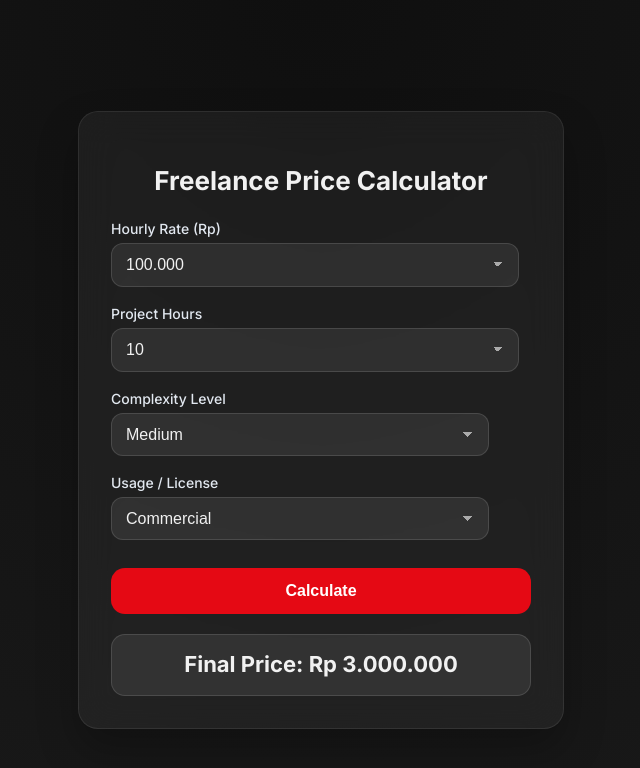
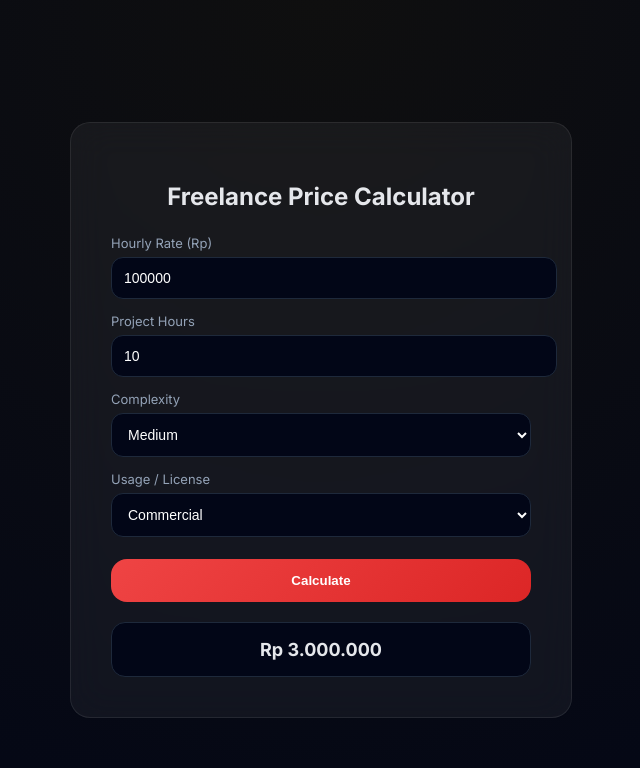
Before and after one commit to Augustiart/freelance-calculator, a plain HTML site: page index.html in a window 1280 px wide. Both pictures are taken after a click on the button "Calculate". Shown: the whole page, without its empty margins (319-959 px from the left). Drawn offline with Linux system fonts and the light colour scheme.

Commit message:
Update index.html

```diff
--- a/index.html
+++ b/index.html
@@ -1,205 +1,143 @@
 <!DOCTYPE html>
 <html lang="id">
 <head>
-<meta charset="UTF-8" />
-<meta name="viewport" content="width=device-width, initial-scale=1.0" />
-<title>Freelance Price Calculator - Modern UI</title>
-<link href="https://fonts.googleapis.com/css2?family=Inter:wght@300;400;500;600;700&display=swap" rel="stylesheet" />
+<meta charset="UTF-8">
+<meta name="viewport" content="width=device-width, initial-scale=1.0">
+<title>Freelance Price Calculator</title>
+
+<link href="https://fonts.googleapis.com/css2?family=Inter:wght@400;600;700&display=swap" rel="stylesheet">
+
 <style>
-  body {
-    font-family: 'Inter', sans-serif;
-    background: radial-gradient(circle at top, #0f0f0f, #1a1a1a);
-    min-height: 100vh;
-    margin: 0;
-    display: flex;
-    justify-content: center;
-    align-items: center;
-    padding: 20px;
+body{
+  font-family:'Inter',sans-serif;
+  background:radial-gradient(circle at top,#0f0f0f,#020617);
+  min-height:100vh;
+  margin:0;
+  display:flex;
+  justify-content:center;
+  align-items:center;
+  padding:20px;
+  color:#e5e7eb;
 }
 
-  .container {
-    width: 100%;
-    max-width: 420px;
-    background: rgba(255, 255, 255, 0.05);
-    backdrop-filter: blur(18px);
-    border-radius: 20px;
-    padding: 32px;
-    box-shadow: 0 20px 40px rgba(0,0,0,0.25);
-    border: 1px solid rgba(255, 255, 255, 0.08);
-    animation: fadeIn 0.7s ease;
+/* === CARD (SAMA PERSIS) === */
+.card{
+  background:rgba(255,255,255,0.05);
+  backdrop-filter:blur(18px);
+  border:1px solid rgba(255,255,255,0.08);
+  border-radius:20px;
+  padding:40px;
+  width:100%;
+  max-width:420px;
 }
 
-  @keyframes fadeIn {
-    from { opacity: 0; transform: translateY(20px); }
-    to { opacity: 1; transform: translateY(0); }
+h2{
+  text-align:center;
+  margin-bottom:24px;
 }
 
-  h2 {
-    text-align: center;
-    color: #f1f1f1;
-    font-weight: 700;
-    font-size: 26px;
-    margin-bottom: 24px;
+/* === FORM === */
+label{
+  display:block;
+  margin-top:14px;
+  font-size:13px;
+  color:#94a3b8;
 }
 
-  label {
-    color: #e2e8f0;
-    font-size: 14px;
-    font-weight: 500;
-    margin-bottom: 6px;
-    display: block;
+input,select{
+  width:100%;
+  padding:12px;
+  margin-top:6px;
+  border-radius:12px;
+  border:1px solid #1e293b;
+  background:#020617;
+  color:#fff;
+  font-size:14px;
 }
 
-  input, select {
-    width: 90%;
-    padding: 12px 14px;
-    border-radius: 12px;
-    border: 1px solid rgba(255,255,255,0.12);
-    font-size: 16px;
-    margin-bottom: 18px;
-    background: rgba(255,255,255,0.08);
-    color: #f1f1f1;
-    outline: none;
-    transition: 0.25s ease;
-    appearance: none;
-    -webkit-appearance: none;
-    -moz-appearance: none;
-    background-image: linear-gradient(45deg, transparent 50%, #aaa 50%), linear-gradient(135deg, #aaa 50%, transparent 50%);
-    background-position: calc(100% - 20px) calc(1em + 2px), calc(100% - 15px) calc(1em + 2px);
-    background-size: 5px 5px, 5px 5px;
-    background-repeat: no-repeat;
+input:focus,select:focus{
+  outline:none;
+  border-color:#ef4444;
 }
 
-  input:focus, select:focus {
-    background: rgba(255, 255, 255, 0.3);
-    transform: translateY(-2px);
+/* === RESULT === */
+.result{
+  margin-top:20px;
+  padding:16px;
+  border-radius:14px;
+  background:#020617;
+  border:1px solid #1e293b;
+  text-align:center;
+  font-size:18px;
+  font-weight:700;
 }
 
-  select option {
-    background: #111;
-    color: #f1f1f1;
+/* === BUTTON === */
+.btn-primary{
+  margin-top:22px;
+  width:100%;
+  padding:14px;
+  background:linear-gradient(135deg,#ef4444,#dc2626);
+  border:none;
+  border-radius:16px;
+  color:#fff;
+  font-weight:700;
+  cursor:pointer;
 }
-
-  #result {
-    margin-top: 20px;
-    font-size: 22px;
-    font-weight: 700;
-    color: #f1f1f1;
-    text-align: center;
-    padding: 16px;
-    background: rgba(255,255,255,0.08);
-    border-radius: 14px;
-    border: 1px solid rgba(255,255,255,0.12);
-    min-height: 28px;
+.btn-primary:hover{
+  opacity:.9;
 }
-
-  /* button styling */
-  #calcBtn {
-    width:100%;
-    padding:14px 0;
-    border:none;
-    border-radius:14px;
-    background:#e50914;
-    color:#fff;
-    font-weight:600;
-    font-size:16px;
-    cursor:pointer;
-    margin-top:10px;
-    transition:0.25s ease;
-  }
-  #calcBtn:hover { transform: translateY(-2px); box-shadow: 0 8px 20px rgba(229,9,20,0.25); }
-
 </style>
 </head>
+
 <body>
 
-<div class="container">
+<div class="card">
   <h2>Freelance Price Calculator</h2>
 
-  <label for="hourlyRate">Hourly Rate (Rp)</label>
-  <input type="text" id="hourlyRate" value="100.000" />
+  <label>Hourly Rate (Rp)</label>
+  <input id="rate" value="100000">
 
-  <label for="projectHours">Project Hours</label>
-  <input type="text" id="projectHours" value="10" />
+  <label>Project Hours</label>
+  <input id="hours" value="10">
 
-  <label for="complexity">Complexity Level</label>
+  <label>Complexity</label>
   <select id="complexity">
     <option value="1">Low</option>
     <option value="1.5" selected>Medium</option>
     <option value="2">High</option>
   </select>
 
-  <label for="usage">Usage / License</label>
+  <label>Usage / License</label>
   <select id="usage">
     <option value="1">Personal</option>
     <option value="2" selected>Commercial</option>
-    <option value="4">Mass / Corporate</option>
+    <option value="4">Corporate / Mass</option>
   </select>
 
-  <button id="calcBtn">Calculate</button>
+  <button class="btn-primary" onclick="calculate()">Calculate</button>
 
-  <div id="result">Final Price: Rp 0</div>
+  <div class="result" id="result">Rp 0</div>
 </div>
 
 <script>
-(function(){
-  function formatRibuan(inputEl) {
-    // keep caret position simple by formatting on blur; here we'll format on input but allow easy typing
-    const raw = inputEl.value;
-    const only = raw.replace(/[^0-9,\.]/g, '').replace(/\./g, '').replace(',', '.');
-    if (only === '') { inputEl.value = ''; return; }
-    const n = parseFloat(only);
-    if (isNaN(n)) { inputEl.value = raw; return; }
-    inputEl.value = n.toLocaleString('id-ID');
+function calculate(){
+  const rate = Number(rateInput());
+  const hours = Number(hoursInput());
+  const complexity = Number(document.getElementById("complexity").value);
+  const usage = Number(document.getElementById("usage").value);
+
+  const total = Math.round(rate * hours * complexity * usage);
+  document.getElementById("result").innerText =
+    "Rp " + total.toLocaleString("id-ID");
 }
 
-  function parseInputToNumber(el) {
-    if (!el) return 0;
-    const v = el.value.replace(/\./g,'').replace(',', '.').trim();
-    const num = parseFloat(v);
-    return isNaN(num) ? 0 : num;
+function rateInput(){
+  return document.getElementById("rate").value.replace(/\D/g,'') || 0;
 }
-
-  function calculatePrice() {
-    const rateEl = document.getElementById('hourlyRate');
-    const hoursEl = document.getElementById('projectHours');
-    const complexityEl = document.getElementById('complexity');
-    const usageEl = document.getElementById('usage');
-    const resultEl = document.getElementById('result');
-
-    const rate = parseInputToNumber(rateEl);
-    const hours = parseInputToNumber(hoursEl);
-    const complexity = parseFloat(complexityEl.value) || 1;
-    const usage = parseFloat(usageEl.value) || 1;
-
-    const baseCost = rate * hours;
-    const finalPrice = Math.round(baseCost * complexity * usage);
-
-    resultEl.innerText = 'Final Price: Rp ' + finalPrice.toLocaleString('id-ID');
+function hoursInput(){
+  return document.getElementById("hours").value.replace(/\D/g,'') || 0;
 }
-
-  // Attach events: formatting on blur for inputs, and allow manual calculation by button
-  const rateInput = document.getElementById('hourlyRate');
-  const hoursInput = document.getElementById('projectHours');
-  const calcBtn = document.getElementById('calcBtn');
-
-  // format on blur so typing isn't annoying
-  [rateInput, hoursInput].forEach(el => {
-    el.addEventListener('blur', function(){ formatRibuan(el); });
-    // allow pressing Enter in either input to trigger calculation
-    el.addEventListener('keydown', function(e){ if (e.key === 'Enter') { e.preventDefault(); calculatePrice(); } });
-  });
-
-  calcBtn.addEventListener('click', function(){
-    // ensure inputs are formatted before calculation
-    formatRibuan(rateInput);
-    formatRibuan(hoursInput);
-    calculatePrice();
-  });
-
-  // initialize display without calculating automatically
-  document.getElementById('result').innerText = 'Final Price: Rp 0';
-})();
 </script>
 
 </body>
```
Lines whose indentation alone changed are shown as unchanged.
